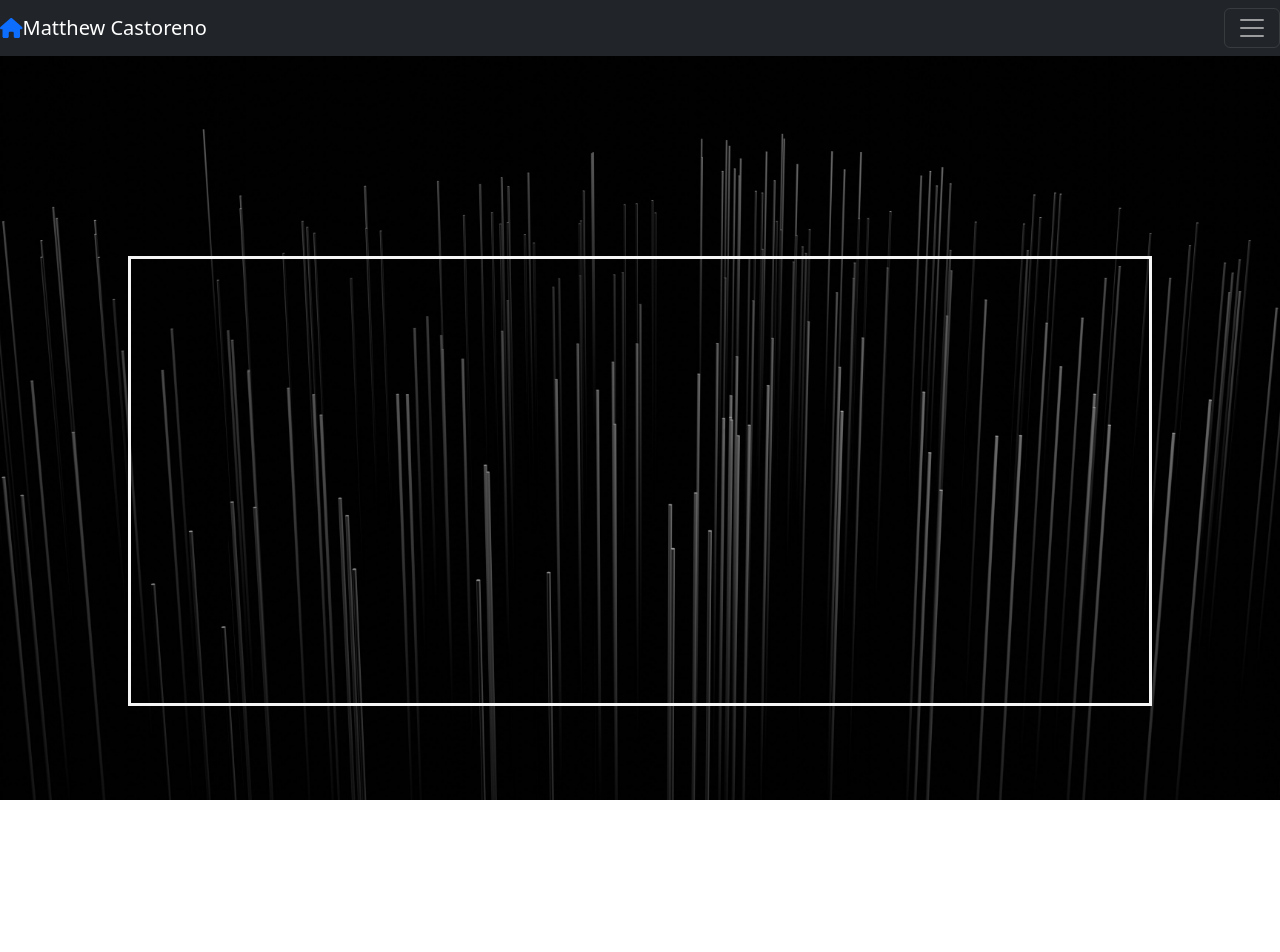
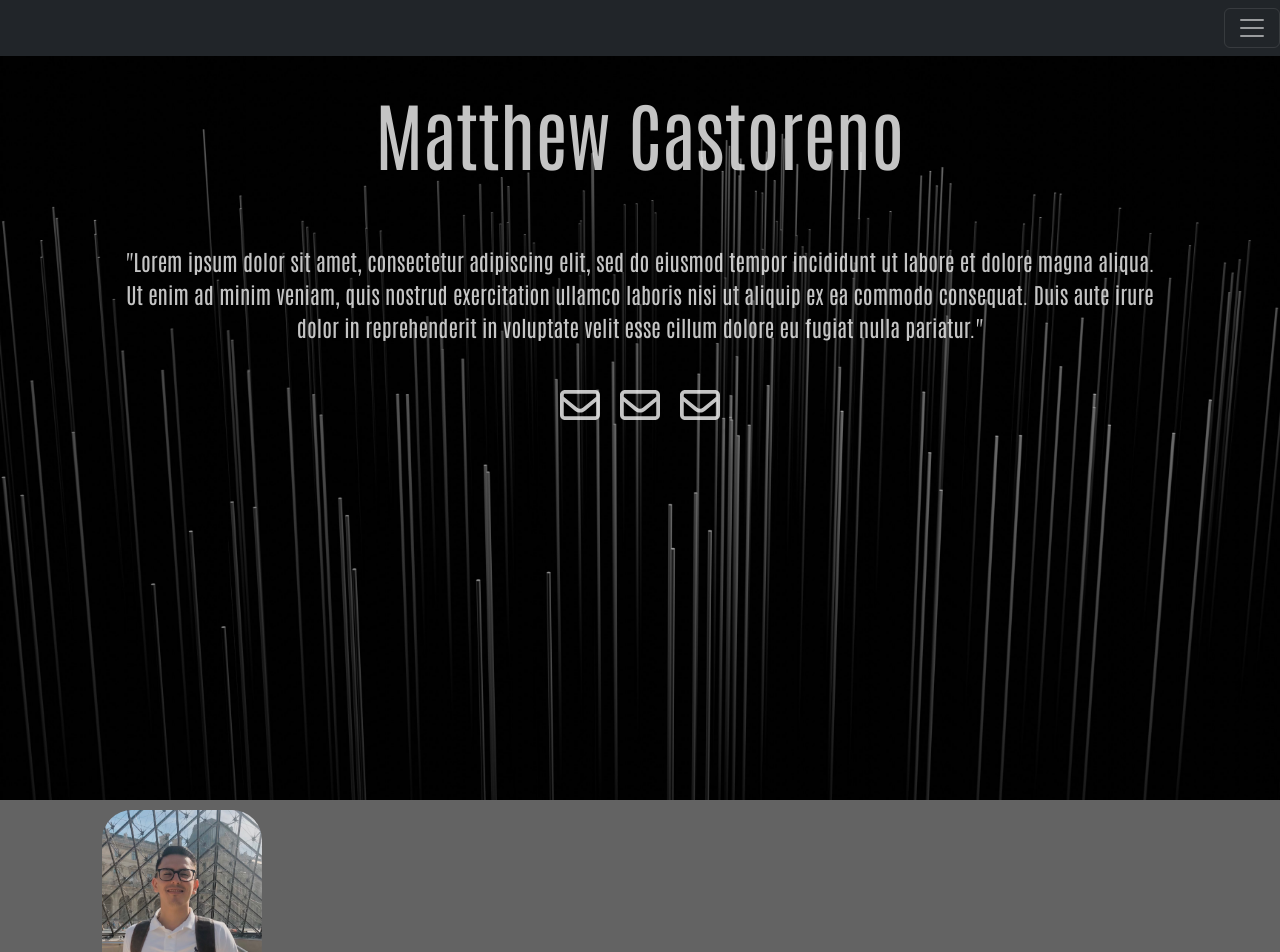
Before and after one commit to Castoreno05/React-Portfolio, a React (Create React App) app: page / in a window 1280 px wide. Shown: the top 952 px of the page. Before the commit the page ends 800 px from the top, so only its background shows below. Built offline with nearby package versions, Linux system fonts and the light colour scheme.

Commit message:
Updated header

```diff
--- a/package.json
+++ b/package.json
@@ -3,11 +3,12 @@
   "version": "0.1.0",
   "private": true,
   "dependencies": {
+    "@fortawesome/free-regular-svg-icons": "^6.2.0",
+    "@fortawesome/free-solid-svg-icons": "^6.2.0",
+    "@fortawesome/react-fontawesome": "^0.2.0",
     "@testing-library/jest-dom": "^5.16.5",
     "@testing-library/react": "^13.3.0",
     "@testing-library/user-event": "^13.5.0",
-    "@fortawesome/free-solid-svg-icons": "^6.2.0",
-    "@fortawesome/react-fontawesome": "^0.2.0",
     "bootstrap": "^5.2.0",
     "react": "^18.2.0",
     "react-bootstrap": "^2.5.0",
--- a/public/index.html
+++ b/public/index.html
@@ -1,14 +1,15 @@
 <!DOCTYPE html>
 <html lang="en">
+
 <head>
   <meta charset="utf-8" />
   <link rel="icon" href="%PUBLIC_URL%/favicon.ico" />
   <meta name="viewport" content="width=device-width, initial-scale=1" />
   <meta name="theme-color" content="#000000" />
-    <meta
-      name="description"
-      content="Web site created using create-react-app"
-    />
+  <meta name="description" content="Web site created using create-react-app" />
+  <link rel="preconnect" href="https://fonts.googleapis.com">
+  <link rel="preconnect" href="https://fonts.gstatic.com" crossorigin>
+  <link href="https://fonts.googleapis.com/css2?family=Antonio&display=swap" rel="stylesheet">
   <link rel="apple-touch-icon" href="%PUBLIC_URL%/logo192.png" />
   <link rel="manifest" href="%PUBLIC_URL%/manifest.json" />
   <!--
@@ -22,7 +23,9 @@
     -->
   <title>Castoreno React Portfolio</title>
 </head>
+
 <body>
   <div id="root"></div>
 </body>
+
 </html>
--- a/src/App.js
+++ b/src/App.js
@@ -1,7 +1,7 @@
 import React from "react";
 // import { useState } from "react";
 import Header from "./components/Header";
-// import About from "./components/About/About";
+import About from "./components/About";
 // import Portfolio from "./components/Portfolio";
 // import Contact from "./components/Contact";
 import "./app.css";
@@ -11,7 +11,8 @@ function App() {
 
   return (
     <div className="App">
-      <Header />
+      <Header/>
+      <About/>
     </div>
   );
 }
--- a/src/components/About/About.css
+++ b/src/components/About/About.css
@@ -1,4 +1,13 @@
-.container-about {
+.aboutMe {
+    background-color: #636363;
+    display: flex;
+    flex-direction: row;
+}
+#myPic {
+    position: relative;
+    left: 45%;
+    padding: 10px 10px;
     height: 250px;
-    width: 250px;
+    width: 180px;
+    border-radius: 40px;
 }
--- /dev/null
+++ b/src/components/About/index.js
@@ -0,0 +1,16 @@
+import React from 'react'
+import Louvre from "../../Images/Louvre.jpg"
+import "./about.css"
+
+export default function About() {
+  return (
+    <section id='about'>
+      <div className='aboutMe'>
+        <div className='img-column'>
+          <img id="myPic" src={Louvre} alt="Man outside of the Louvre"></img>
+        </div>
+        <div className='nine-columns main-col'></div>
+      </div>
+    </section>
+  )
+}
--- a/src/components/Header/Header.css
+++ b/src/components/Header/Header.css
@@ -2,18 +2,54 @@
   height: 100vh;
   background: url(../../Images/newBG.jpg) no-repeat top center;
   background-size: cover;
+  border-bottom: opacity .5;
 }
-.aboutMe {
+.intro {
   display: inline-block;
   position: relative;
-  top: 25%;
-  left: 10%;
-  width: 80%;
-  border: solid 3px whitesmoke;
+  overflow: scroll;
+  top: 8%;
+  left: 7.5%;
+  width: 85%;
   height: 450px;
+  font-family: 'Antonio', sans-serif;
 }
 img {
   margin-right: 25px;
+}
+.name {
+  opacity: .8;
+  color: whitesmoke;
+  text-align: center;
+  font-size: 75px;
+  position: relative;
+  top: 5%;
+}
+.paragraphDiv {
+  position: relative;
+  top: 15%;
+  padding: 15px 20px;
+}
+.intro p {
+  opacity: .8;
+  text-align: center;
+  font-size: 22px;
+  flex-wrap: wrap;
+  color: whitesmoke;
+}
+.socialLinks {
+  display: flex;
+  justify-content: center;
+  position: relative;
+  padding-bottom: 10px;
+  top: 15%;
+  color: whitesmoke;
+}
+#githubLink, #resumeLink, #linkedinLink {
+  opacity: .8;
+  width: 40px;
+  height: 40px;
+  padding: 10px 10px;
 }
 
 /* .imageDiv {
--- a/src/components/Header/index.js
+++ b/src/components/Header/index.js
@@ -1,63 +1,55 @@
 import React from "react";
 import { Nav, Navbar } from "react-bootstrap";
 import { FontAwesomeIcon } from "@fortawesome/react-fontawesome";
-import { faHouse } from "@fortawesome/free-solid-svg-icons";
+import { faAddressCard, faHouse, faDiagramProject, faFile } from "@fortawesome/free-solid-svg-icons";
+import { faEnvelope } from "@fortawesome/free-regular-svg-icons";
 import "./header.css";
 
 export default function Header() {
   return (
     <div className="header">
-      <Navbar bg="dark" variant="dark" sticky="top" expand="xxl">
+      <Navbar bg="dark" variant="dark" fixed="top" expand="xxl">
         <Navbar.Brand>
           <a href="https://github.com/Castoreno05/Project_3">
-          <FontAwesomeIcon icon={faHouse}></FontAwesomeIcon>
           </a>
-          Matthew Castoreno
         </Navbar.Brand>
         <Navbar.Toggle />
         <Navbar.Collapse>
           <Nav>
             <Nav.Link
               href="/"
-              // onClick={() => handlePageChange("Home")}
-              // className={
-              //   currentPage === "Home" ? "nav-link active" : "nav-link"
-              // }
             >
-              {/* <FontAwesomeIcon icon={faHouse}></FontAwesomeIcon> Home */}
+              <FontAwesomeIcon icon={faHouse}></FontAwesomeIcon>
             </Nav.Link>
             <Nav.Link
-              href="/dashboard"
-              // onClick={() => handlePageChange("Dashboard")}
-              // className={
-              //   currentPage === "Dashboard" ? "nav-link active" : "nav-link"
-              // }
+              href="/projects"
             >
-              {/* <FontAwesomeIcon icon={faClipboard}></FontAwesomeIcon> Dashboard */}
+              <FontAwesomeIcon icon={faDiagramProject}></FontAwesomeIcon>
             </Nav.Link>
             <Nav.Link
-              href="/resources"
-              // onClick={() => handlePageChange("Resources")}
-              // className={
-              //   currentPage === "Resources" ? "nav-link active" : "nav-link"
-              // }
+              href="/about"
             >
-              {/* <FontAwesomeIcon icon={faFileCode}></FontAwesomeIcon> Resources */}
+              <FontAwesomeIcon icon={faAddressCard}></FontAwesomeIcon>
+            </Nav.Link>
+            <Nav.Link
+              href="/about"
+            >
+              <FontAwesomeIcon icon={faFile}></FontAwesomeIcon>
             </Nav.Link>
           </Nav>
         </Navbar.Collapse>
       </Navbar>
-      <section className="aboutMe"></section>
+      <section className="intro">
+        <h1 className="name">Matthew Castoreno</h1>
+        <div className="paragraphDiv">
+          <p>"Lorem ipsum dolor sit amet, consectetur adipiscing elit, sed do eiusmod tempor incididunt ut labore et dolore magna aliqua. Ut enim ad minim veniam, quis nostrud exercitation ullamco laboris nisi ut aliquip ex ea commodo consequat. Duis aute irure dolor in reprehenderit in voluptate velit esse cillum dolore eu fugiat nulla pariatur."</p>
+        </div>
+        <div className="socialLinks">
+        <FontAwesomeIcon id="githubLink" icon={faEnvelope}></FontAwesomeIcon>
+        <FontAwesomeIcon id="resumeLink" icon={faEnvelope}></FontAwesomeIcon>
+        <FontAwesomeIcon id="linkedinLink" icon={faEnvelope}></FontAwesomeIcon>
+        </div>
+      </section>
     </div>
   );
 }
-
-/* <div>
-          <Nav />
-        </div>
-        <div>
-          <h6 className="about">Welcome, I'm</h6>
-          <h1 className="about">Matthew Castoreno</h1>
-          <div className="about imageDiv"></div>
-          <h6 className="about">Full Stack Web Developer</h6>
-        </div> */
```
Also changed, not shown: src/components/About/About.js (deleted, +0 -10 lines), 1 other file (tests, documents, lock files or other folders). Lines whose indentation alone changed are shown as unchanged.
